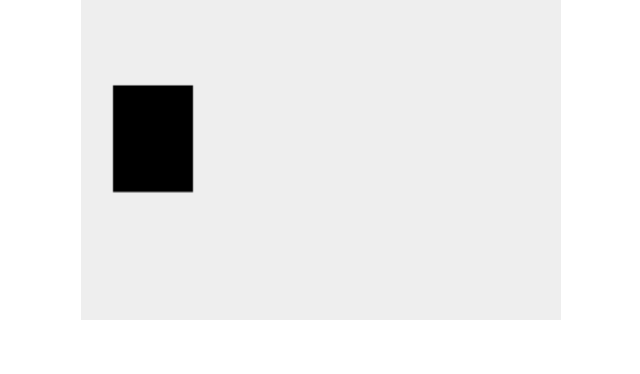
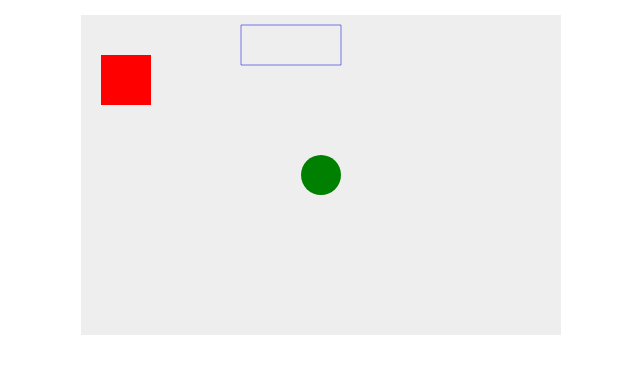
Before and after one commit to Jahnava/baller, a website: page public/html/index.html in a window 1280 px wide. Shown: the whole page, without its empty margins (319-959 px from the left). Drawn offline with Linux system fonts and the light colour scheme.

Commit message:
added a color filled rectangle, a circle, and a rectangle outline. Also, fixed positioning on my canvas.

```diff
--- a/public/css/main.css
+++ b/public/css/main.css
@@ -7,6 +7,5 @@ canvas {
   background: #eee;
   display: block;
   margin: 0 auto;
-  width: 480px;
-  height: 320px;
+  margin-top: 15px;
 }
--- a/public/html/index.html
+++ b/public/html/index.html
@@ -6,7 +6,7 @@
     <title>Baller Game</title>
   </head>
   <body>
-    <canvas id="myCanvas"></canvas>
+    <canvas id="myCanvas" width="480" height="320"></canvas>
 
 
 <script src="/js/app.js" charset="utf-8"></script>
--- a/public/js/app.js
+++ b/public/js/app.js
@@ -1,8 +1,25 @@
+// referancing the canvas element variable and creating a variable named ctx to store 2D rendering context.
 var canvas = document.getElementById("myCanvas");
 var ctx = canvas.getContext("2d");
 
+// using the ctx variable to create a red square on the canvas between the beginPath and closePath
 ctx.beginPath();
 ctx.rect(20, 40, 50, 50);
-ctx.fillStyle = "FF0000";
+ctx.fillStyle = "red";
 ctx.fill();
 ctx.closePath();
+
+//now creating a circle
+//the arc takes six parameters: x & y coordinates of the arcs center, arc radius, start & end angles, direction of drawing (false for clockwise & true for counter-clockwise)
+ctx.beginPath();
+ctx.arc(240, 160, 20, 0, Math.PI*2, false);
+ctx.fillStyle = "green";
+ctx.fill();
+ctx.closePath();
+
+//adding stroke for stroke outline
+ctx.beginPath();
+ctx.rect(160, 10, 100, 40);
+ctx.strokeStyle = "rgba(0, 0, 225, 0.5)";
+ctx.stroke();
+ctx.closePath();
```
